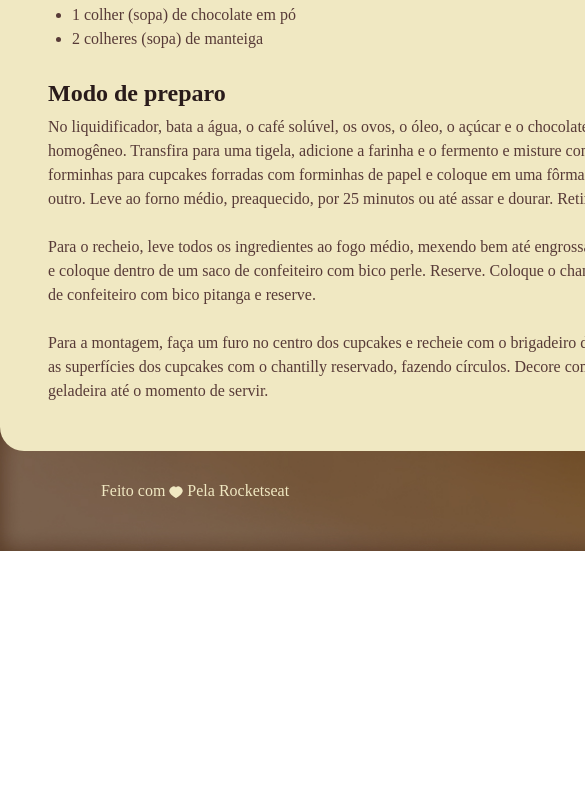
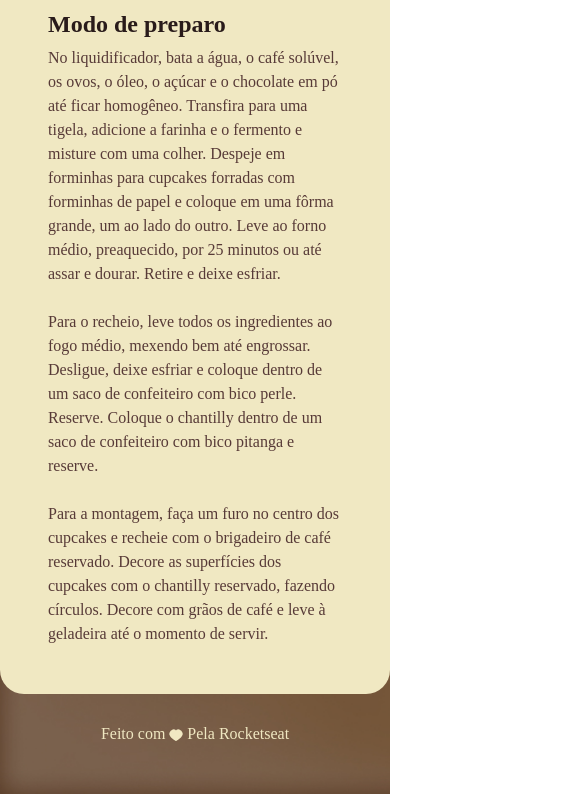
Before and after one commit to Blasivas/Pagina-de-receitas, a plain HTML site: page index.html in a window 390 px wide. Shown: the part 1048-1842 px from the top of the page, 585 px wide, since content can reach past the window. Before the commit the page ends 1599 px from the top, so only its background shows below. Drawn offline with Linux system fonts and the light colour scheme; a web font is replaced by a local one.

Commit message:
Adicionando responsividade

```diff
--- a/index.html
+++ b/index.html
@@ -1,6 +1,7 @@
 <!DOCTYPE html>
 <html lang="pt-br">
 <head>
+  <link href="https://fonts.googleapis.com/css2?family=Alice&display=swap" rel="stylesheet">
   <meta charset="UTF-8">
   <meta name="viewport" content="width=device-width, initial-scale=1.0">
   <title>Página de receita</title>
@@ -8,7 +9,7 @@
 </head>
 <link rel="preconnect" href="https://fonts.googleapis.com">
 <link rel="preconnect" href="https://fonts.gstatic.com" crossorigin>
-<link href="https://fonts.googleapis.com/css2?family=Alice&display=swap" rel="stylesheet">
+
 <body>
   <div id="page">
     <img src="assets/main-image.jpg" alt="Imagem de um cupcake com grãs de café e chantilly">
@@ -48,8 +49,9 @@
     </main>
 
   </div>
+
   <footer>
-    Feito com <img src="assets/Heart.svg" alt="coracaozinho"> Pela Rocketseat
+    <p>Feito com <img src="assets/Heart.svg" alt="coracaozinho"> Pela Rocketseat</p>
   </footer>
 </body>
 </html>
--- a/style.css
+++ b/style.css
@@ -19,6 +19,9 @@ body{
   background-color: #F0E8C2;
   border-radius: 24px;
   margin: 48px auto 28px;
+  display: grid;
+  align-items: center;
+  justify-content: center;
 }
 img{
   border-radius: 16px;
@@ -50,8 +53,24 @@ ul{
 footer{
   color: #F0E8C2;
   text-align: center;
+  display: flex;
+  justify-content: center;
+  align-items: center;
   padding-bottom: 48px;
 }
 footer img{
   vertical-align: middle;
 }
+
+@media (width<=80em){
+  body{
+    max-width: 100%;
+    #page{
+      max-width: 100%;
+      img{
+        width: 100%;
+      }
+    }
+  }
+
+}
```
